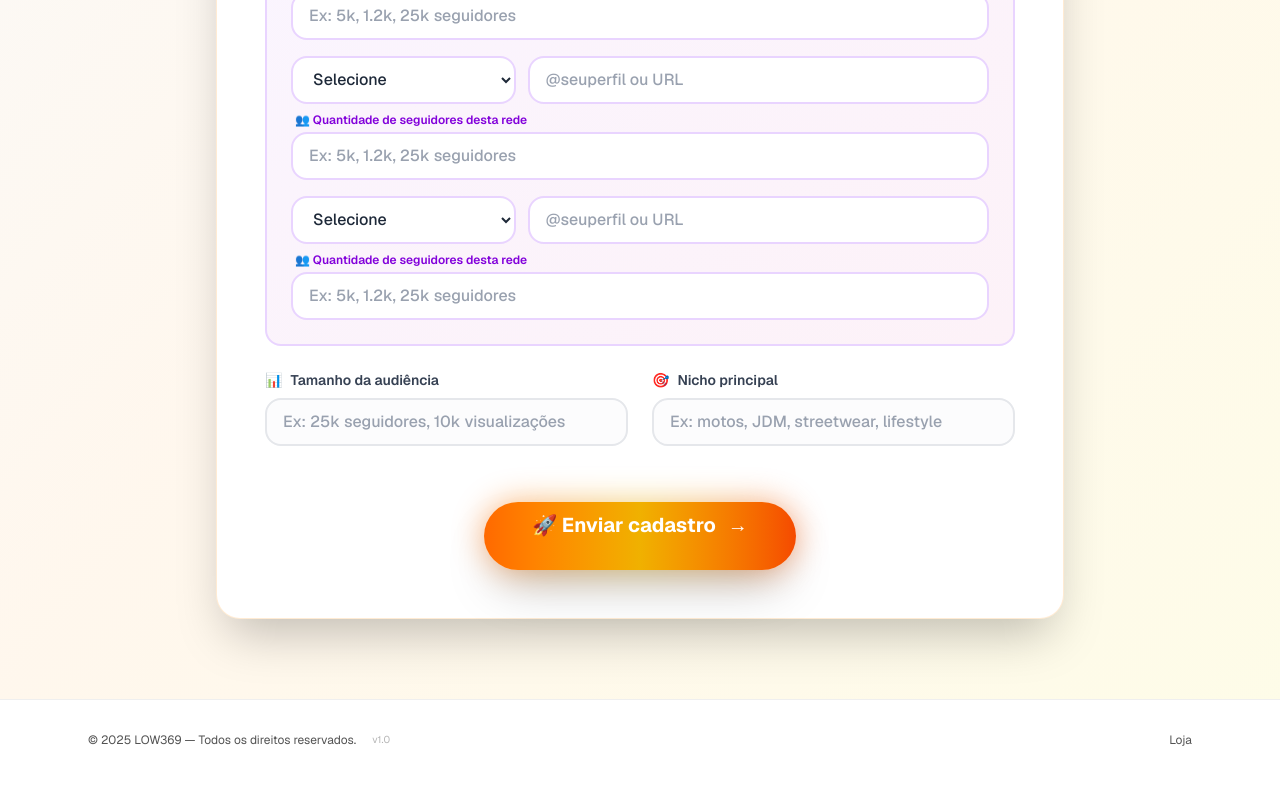
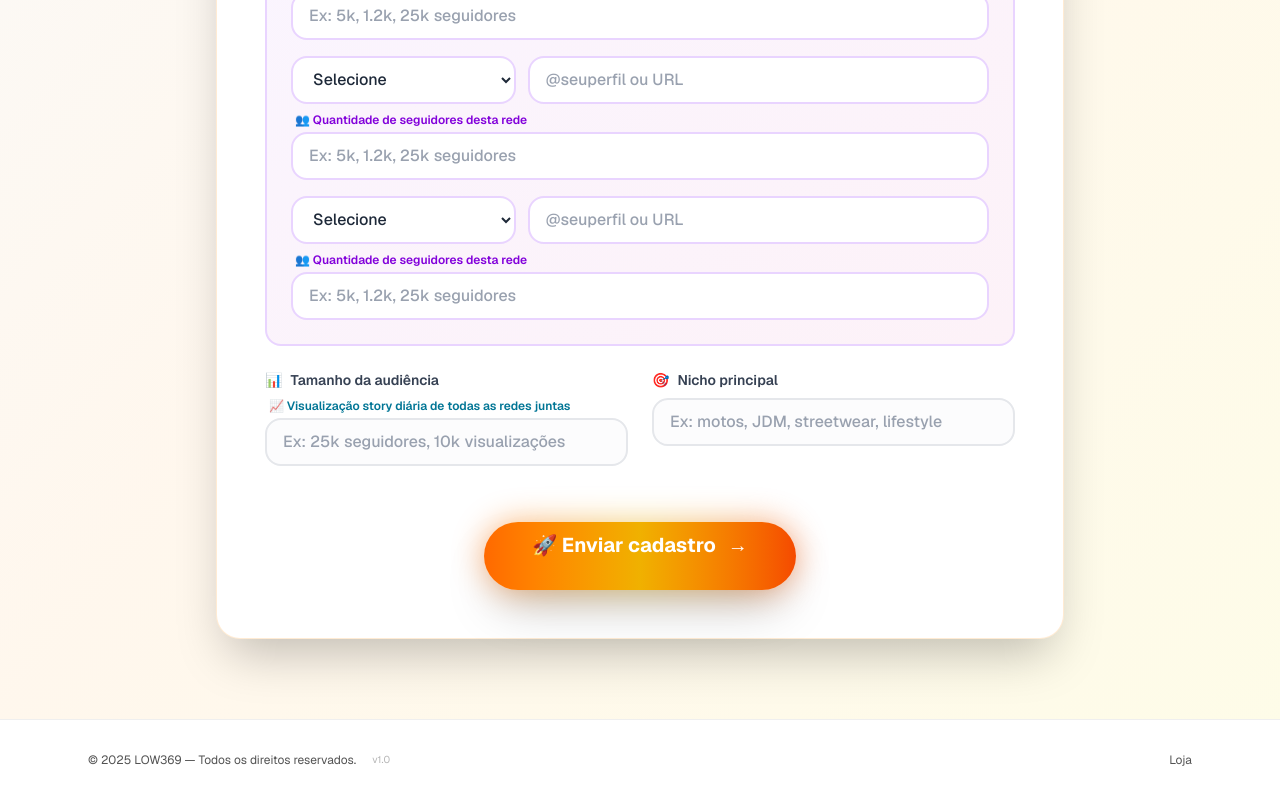
Before and after one commit to BuilderNascimento/low369-landing, a Next.js app: page / in a window 1280 px wide. Shown: the part 7723-8523 px from the top of the page. Built offline with nearby package versions, Linux system fonts and the light colour scheme.

Commit message:
feat: Adicionar label explicativo no campo Tamanho da audiencia - Texto: Visualizacao story diaria de todas as redes juntas - Estilo: texto pequeno, ciano, com emoji - Melhora clareza do campo de audiencia

```diff
--- a/src/app/page.tsx
+++ b/src/app/page.tsx
@@ -1329,12 +1329,17 @@ export default function Home() {
                       <label className="text-sm font-semibold text-gray-700 flex items-center gap-2" htmlFor="audiencia">
                         <span className="text-cyan-500">📊</span> Tamanho da audiência
                       </label>
+                      <div>
+                        <label className="text-xs text-cyan-700 font-semibold ml-1 mb-1 block">
+                          📈 Visualização story diária de todas as redes juntas
+                        </label>
                         <input
                           id="audiencia"
                           name="audiencia"
                           placeholder="Ex: 25k seguidores, 10k visualizações"
                           className="w-full h-12 rounded-2xl border-2 border-gray-200 bg-gray-50/50 px-4 text-gray-800 font-medium placeholder-gray-400 focus:border-cyan-400 focus:bg-white focus:ring-4 focus:ring-cyan-400/20 transition-all duration-300"
                         />
+                      </div>
                     </div>
                     <div className="space-y-2">
                       <label className="text-sm font-semibold text-gray-700 flex items-center gap-2" htmlFor="nicho">
```
Lines whose indentation alone changed are shown as unchanged.
